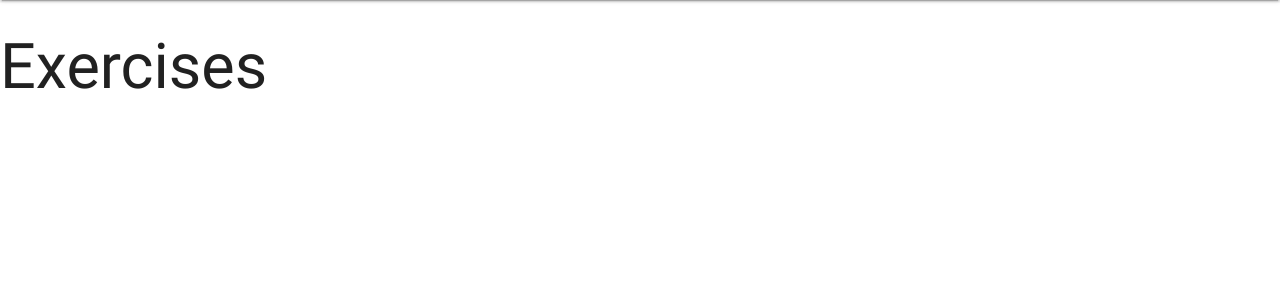
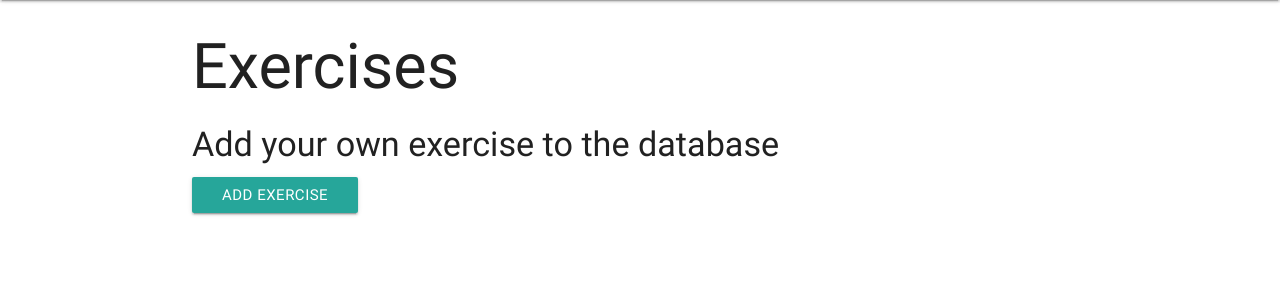
Before and after one commit to ivarsaris/PoolDrillz-MS2, a Flask app: page /exercises in a window 1280 px wide. Shown: the part 64-364 px from the top of the page. Run offline with Flask 2, Linux system fonts and the light colour scheme; data that the repository does not hold is empty; some libraries are stand-ins or nearby versions.

Commit message:
added form to add page to insert exercise into database

```diff
--- a/.theia/app.py
+++ b/.theia/app.py
@@ -1,12 +1,13 @@
 import os
-from flask import Flask, render_template
+from flask import Flask, render_template, redirect, request, url_for
 from flask_pymongo import PyMongo
 from bson.objectid import ObjectId
 
 app = Flask(__name__)
 
-app.config["MONGO_DBNAME"] = 'pooldrillz'
-app.config["MONGO_URI"] = 'mongodb+srv://ivars:@cluster0-q4qh1.mongodb.net/pooldrillz?retryWrites=true&w=majority'
+# storing MongoDB uri and database name in variables
+app.config['MONGO_DBNAME'] = 'pooldrillz'
+app.config['MONGO_URI'] = os.environ.get('MONGO_URI')
 
 mongo = PyMongo(app)
 
@@ -30,6 +31,18 @@ def stats():
 def contact():
     return render_template('contact.html')
 
+# opens add.html
+@app.route('/add')
+def add():
+    return render_template('add.html')
+
+# add task to database with submit button
+@app.route('/add', methods=['POST'])
+def submit_exercise():
+    exercises = mongo.db.exercises
+    exercises.insert_one(request.form.to_dict())
+    return redirect(url_for('exercises'))
+
 
 # opens port for browser
 if __name__ == "__main__":
--- a/.theia/templates/exercises.html
+++ b/.theia/templates/exercises.html
@@ -1,13 +1,18 @@
 {% extends 'base.html' %}
 {% block content %}
-    <h1>Exercises</h1>
+<div class="container">
+	<h1>Exercises</h1>
 
-{% for exercise in exercises %}
-    {{exercise.name}}
-    {{exercise.description}}
-    {{exercise.type_of_exercise}}
-    {{exercise.skill_level}}
-    {{exercise.exercise_added_by}}
-{% endfor %}
+	<h4>Add your own exercise to the database</h4>
+	<a href={{ url_for('add') }} class="waves-effect waves-light btn">Add exercise</a>
+
+	{% for exercise in exercises %}
+	    <h5>Exercise name</h5> {{exercise.name}}
+	    <h5>Exercise description</h5> {{exercise.description}}
+	    <h5>Type of exercise</h5> {{exercise.type_of_exercise}}
+	    <h5>Skill level</h5> {{exercise.skill_level}}
+	    <h5>Exercise added by</h5> {{exercise.exercise_added_by}}
+	{% endfor %}
+</div>
 
 {% endblock %}
```
